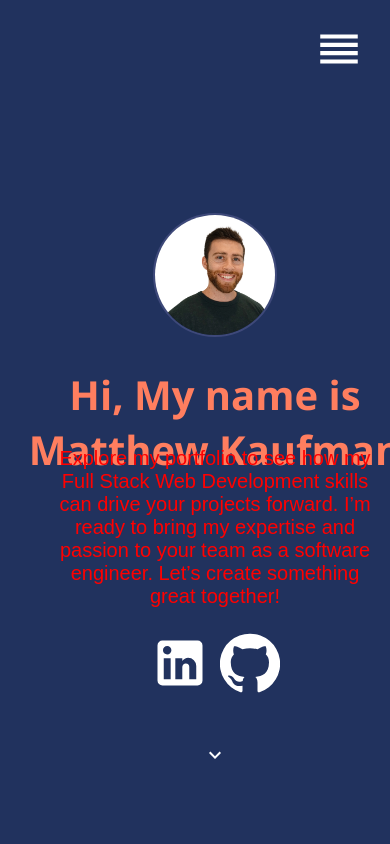
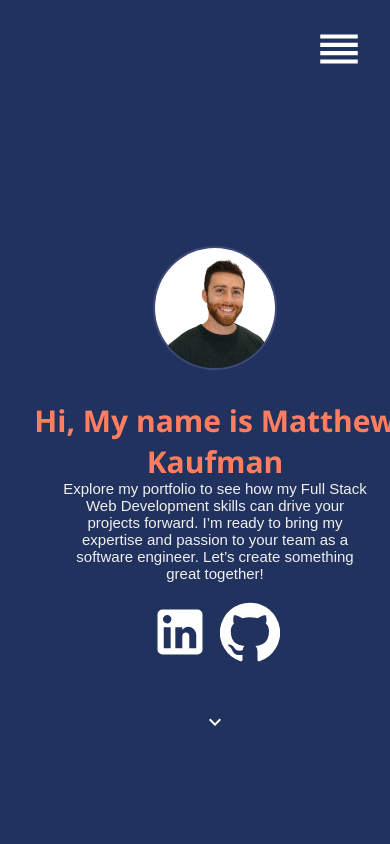
Before and after one commit to mkaufman385/personal-portfolio-site, a React (Create React App) app: page / in a window 390 px wide. Shown: the top 844 px of the page. Built offline with nearby package versions, Linux system fonts and the light colour scheme.

Commit message:
wip. Media queries. Smaller screen widths

```diff
--- a/src/styles/Home.css
+++ b/src/styles/Home.css
@@ -203,7 +203,7 @@
 
 @media only screen and (max-width: 965px) {
   .name {
-    font-size: 50px;
+    font-size: 50px !important;
   }
 
   .profile-image img {
@@ -212,7 +212,7 @@
   }
 
   .prompt {
-    font-size: 20px;
+    font-size: 20px !important;
   }
 }
 
@@ -227,13 +227,23 @@
 
 @media only screen and (max-width: 805px) {
   .name {
-    font-size: 30px;
-    color: red;
+    font-size: 40px !important;
+    /* color: red; */
   }
 
   .prompt {
-    font-size: 10px;
-    color: red;
+    font-size: 18px !important;
+    /* color: red; */
+  }
+}
+
+@media only screen and (max-width: 640px) {
+  .name {
+    font-size: 35px !important;
+  }
+
+  .prompt {
+    font-size: 15px !important;
   }
 }
 
@@ -259,3 +269,13 @@
     font-size: 30px;
   }
 }
+
+@media only screen and (max-width: 560px) {
+  .name {
+    font-size: 30px !important;
+  }
+
+  .prompt {
+    font-size: 15px !important;
+  }
+}
```
